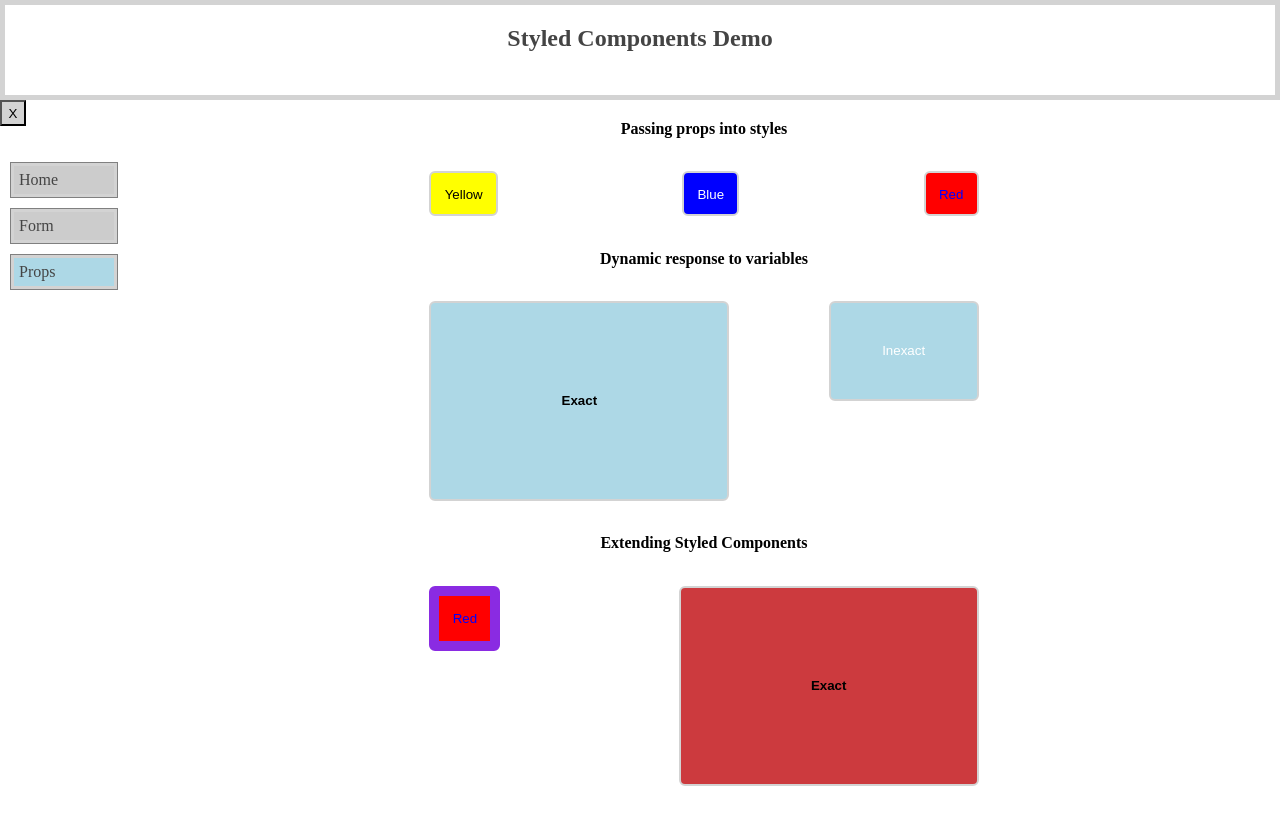
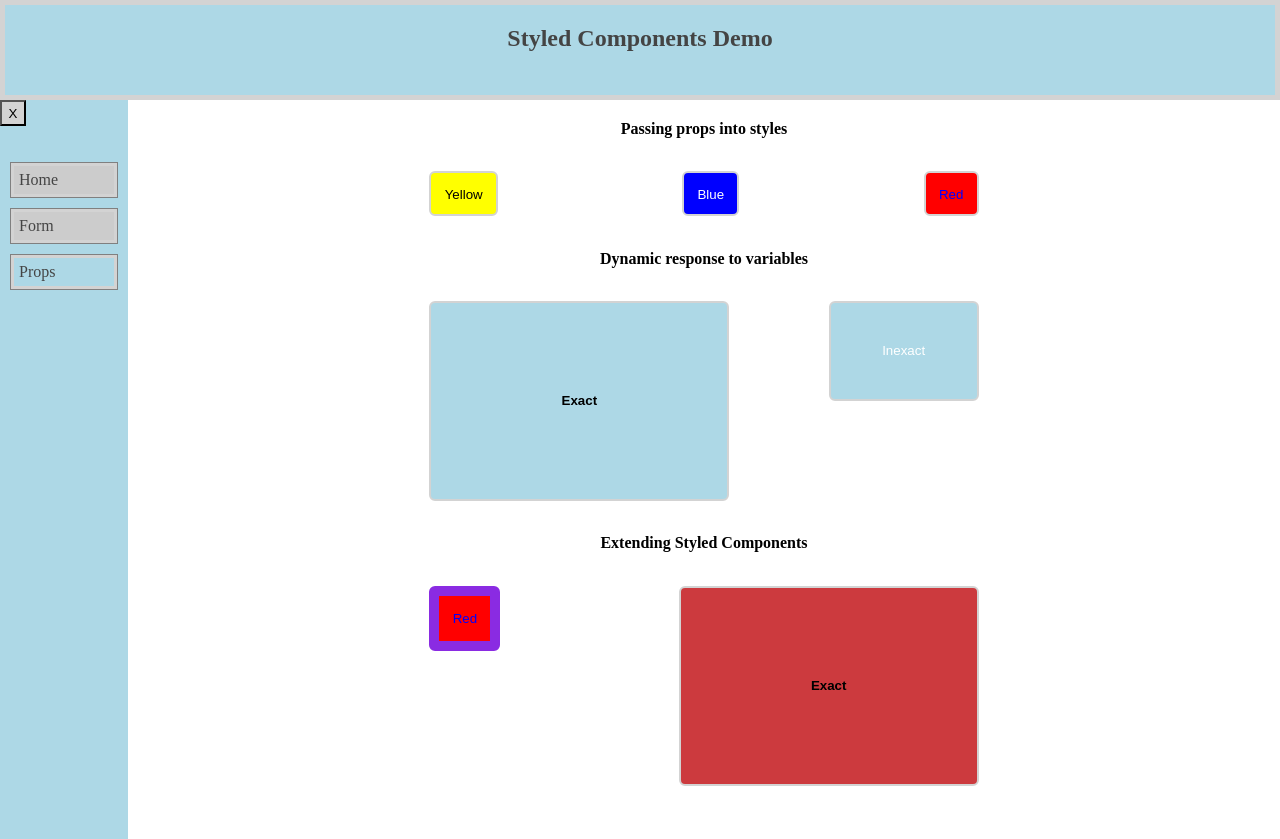
Before and after one commit to carlacfw/styled-demo, a React (Create React App) app: page /props in a window 1280 px wide. Built offline with nearby package versions, Linux system fonts and the light colour scheme.

Commit message:
fixed typo in colour

```diff
--- a/src/shared/colour.js
+++ b/src/shared/colour.js
@@ -1,4 +1,4 @@
 export default {
-  primary: 'ligthblue',
+  primary: 'lightblue',
   secondary: 'lightgrey'
 }
```
